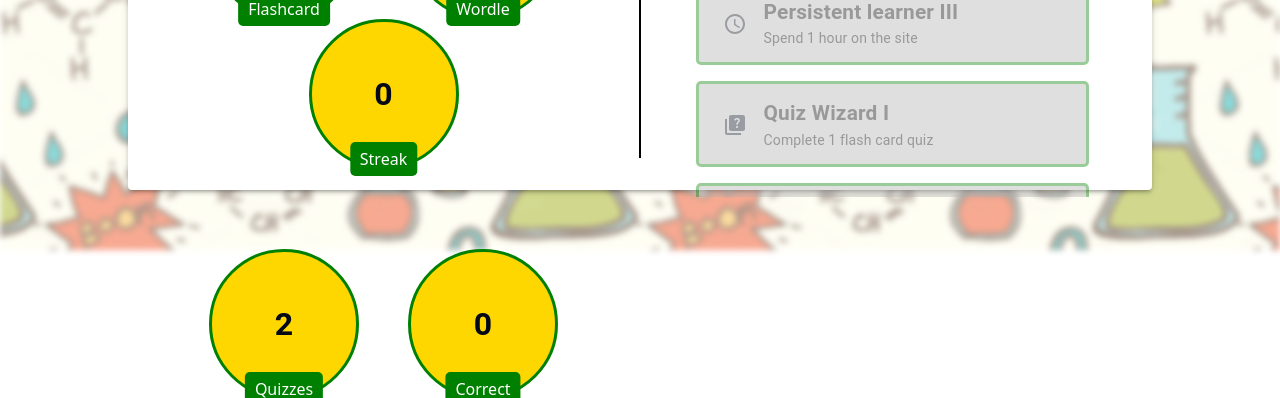
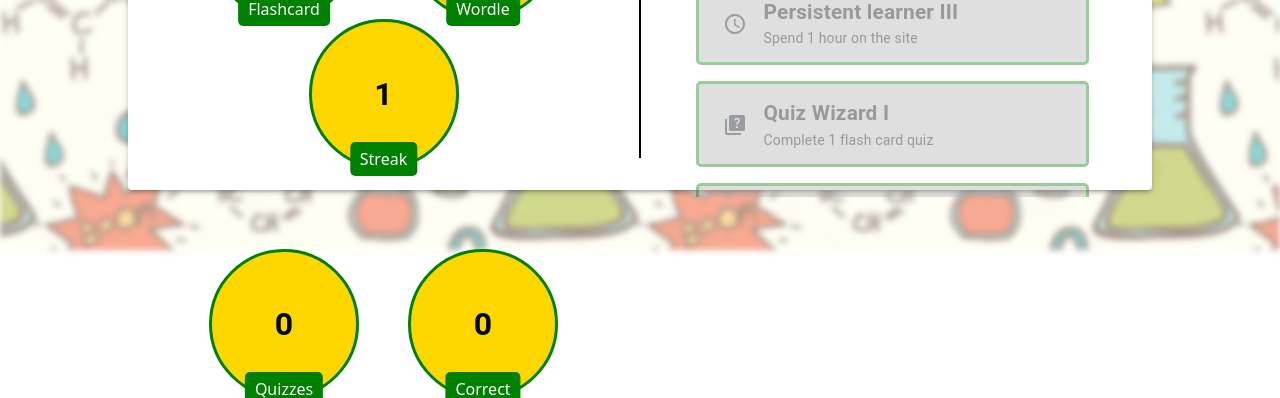
Before and after one commit to swu628/se701-project-React-AtomicIQ, a React (Vite) app in the folder Frontend/: page /profile in a window 1280 px wide. Shown: the part 550-948 px from the top of the page. Built offline with nearby package versions, Linux system fonts and the light colour scheme.

Commit message:
implemented num of total quiz

```diff
--- a/Frontend/src/Pages/Profile.tsx
+++ b/Frontend/src/Pages/Profile.tsx
@@ -58,6 +58,7 @@ export default function Profile({ badgeData }: ProfileProps) {
             <Points
               correctQuiz={userSession?.correctQuiz ?? 0}
               incorrectQuiz={userSession?.incorrectQuiz ?? 0}
+              totalQuiz={userSession?.totalQuiz ?? 0}
             />
           </>
         )}
--- a/Frontend/src/Pages/Results.tsx
+++ b/Frontend/src/Pages/Results.tsx
@@ -63,6 +63,11 @@ export default function Results() {
       const session = JSON.parse(storedSession) as UserSession;
       session.correctQuiz = session.correctQuiz + resultsValues.correct;
       session.incorrectQuiz = session.incorrectQuiz + resultsValues.incorrect;
+      session.totalQuiz =
+        session.totalQuiz +
+        resultsValues.correct +
+        resultsValues.incorrect +
+        resultsValues.skipped;
       localStorage.setItem("userSession", JSON.stringify(session));
     }
 
--- a/Frontend/src/Pages/Signup.tsx
+++ b/Frontend/src/Pages/Signup.tsx
@@ -39,6 +39,7 @@ function Signup() {
       avatar: "src/assets/avatar1.svg",
       correctQuiz: 0,
       incorrectQuiz: 0,
+      totalQuiz: 0,
     };
 
     localStorage.setItem("userSession", JSON.stringify(userSession));
--- a/Frontend/src/components/Profile/Points.tsx
+++ b/Frontend/src/components/Profile/Points.tsx
@@ -14,6 +14,7 @@ import {
 type pointProp = {
   correctQuiz: number;
   incorrectQuiz: number;
+  totalQuiz: number;
 };
 
 // Styled component for the circle container
@@ -57,7 +58,11 @@ const theme = createTheme({
   },
 });
 
-export default function Points({ correctQuiz, incorrectQuiz }: pointProp) {
+export default function Points({
+  correctQuiz,
+  incorrectQuiz,
+  totalQuiz,
+}: pointProp) {
   return (
     <ThemeProvider theme={theme}>
       <Stack direction="column">
@@ -87,7 +92,7 @@ export default function Points({ correctQuiz, incorrectQuiz }: pointProp) {
             <Tooltip title="Consecutive days of completion" arrow>
               <Label>Streak</Label>
             </Tooltip>
-            <WinnerCount>0</WinnerCount>
+            <WinnerCount>1</WinnerCount>
           </CircleContainer>
         </Grid>
         <Grid
@@ -99,7 +104,7 @@ export default function Points({ correctQuiz, incorrectQuiz }: pointProp) {
             <Tooltip title="Number of completed quizzes" arrow>
               <Label>Quizzes</Label>
             </Tooltip>
-            <WinnerCount>2</WinnerCount>
+            <WinnerCount>{totalQuiz}</WinnerCount>
           </CircleContainer>
           <CircleContainer>
             <Tooltip title="Number of correct answers" arrow>
--- a/Frontend/src/types/entities.ts
+++ b/Frontend/src/types/entities.ts
@@ -14,4 +14,5 @@ export interface UserSession {
   avatar: string;
   correctQuiz: number;
   incorrectQuiz: number;
+  totalQuiz: number,
 }
```
